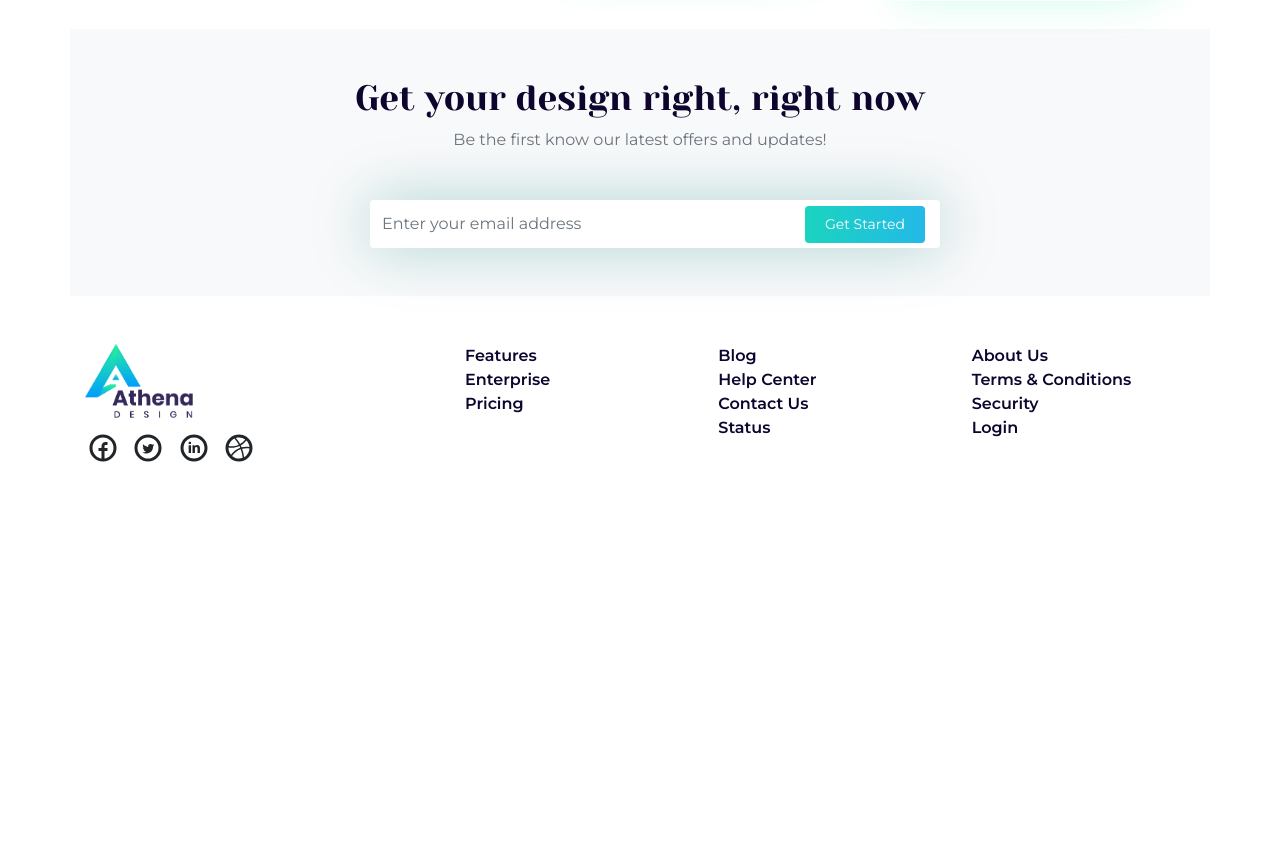
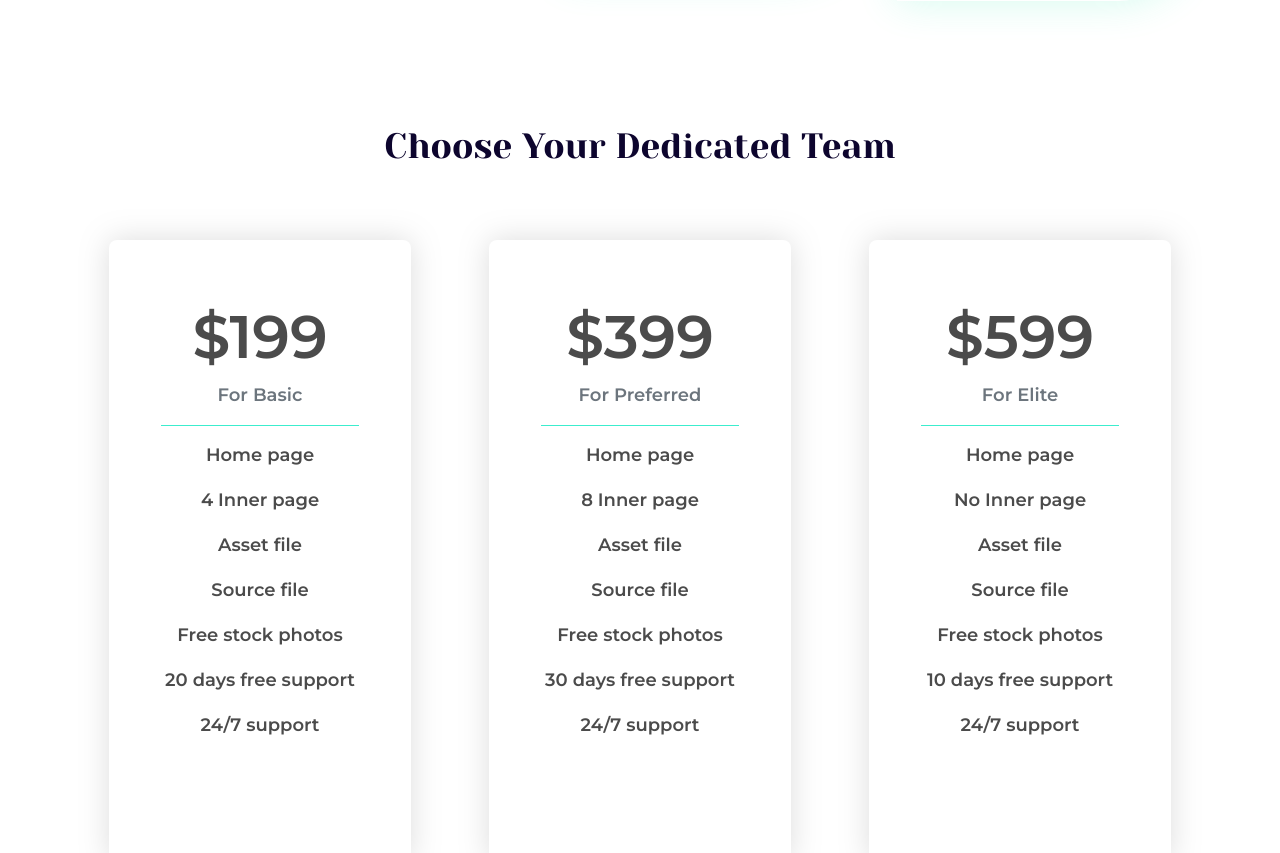
Before and after one commit to smswajan/athena-design, a React (Create React App) app: page / in a window 1280 px wide. Shown: the part 2354-3207 px from the top of the page. Before the commit the page ends 2874 px from the top, so only its background shows below. Built offline with nearby package versions, Linux system fonts and the light colour scheme.

Commit message:
Completed team section

```diff
--- a/src/Components/ChooseTeam/ChooseTeam.js
+++ b/src/Components/ChooseTeam/ChooseTeam.js
@@ -3,9 +3,60 @@ import "./styles.scss"
 
 const ChooseTeam = () => {
     return (
-        <div>
-
-        </div>
+        <>
+            <section className="py-5">
+                <h2 className="h2 my-5 text-center">Choose Your Dedicated Team</h2>
+                <div className="container">
+                    <div className="row">
+                        <div className="col-md-4">
+                            <div className="team-card text-center m-4 p-5">
+                                <span className="price-num">$199</span>
+                                <span className="desc text-secondary">For Basic</span>
+                                <hr />
+                                <p>Home page</p>
+                                <p>4 Inner page</p>
+                                <p>Asset file</p>
+                                <p>Source file</p>
+                                <p>Free stock photos</p>
+                                <p>20 days free support</p>
+                                <p>24/7 support</p>
+                                <a href="#" className="btn btn-info btn-custom">Order Now</a>
+                            </div>
+                        </div>
+                        <div className="col-md-4">
+                            <div className="team-card text-center m-4 p-5">
+                                <span className="price-num">$399</span>
+                                <span className="desc text-secondary">For Preferred</span>
+                                <hr />
+                                <p>Home page</p>
+                                <p>8 Inner page</p>
+                                <p>Asset file</p>
+                                <p>Source file</p>
+                                <p>Free stock photos</p>
+                                <p>30 days free support</p>
+                                <p>24/7 support</p>
+                                <a href="#" className="btn btn-info btn-custom">Order Now</a>
+                            </div>
+                        </div>
+                        <div className="col-md-4">
+                            <div className="team-card text-center m-4 p-5">
+                                <span className="price-num">$599</span>
+                                <span className="desc text-secondary">For Elite</span>
+                                <hr />
+                                <p>Home page</p>
+                                <p>No Inner page</p>
+                                <p>Asset file</p>
+                                <p>Source file</p>
+                                <p>Free stock photos</p>
+                                <p>10 days free support</p>
+                                <p>24/7 support</p>
+                                <a href="#" className="btn btn-info btn-custom">Order Now</a>
+                            </div>
+                        </div>
+                    </div>
+                </div>
+            </section>
+        </>
     );
 };
 
--- a/src/Components/ChooseTeam/styles.scss
+++ b/src/Components/ChooseTeam/styles.scss
@@ -0,0 +1,39 @@
+.team-card {
+    box-shadow: 0px 0px 30px rgba(128, 128, 128, 0.274);
+    border-radius: 8px;
+    border: 4px solid transparent;
+    transition: all 0.3s ease;
+    cursor: pointer;
+
+    span.price-num {
+        font-size: 60px;
+        font-weight: 600;
+        color: rgb(75, 75, 75);
+        display: block;
+    }
+    span.desc {
+        font-size: 18px;
+        font-weight: 600;
+        display: block;
+    }
+    hr {
+        border-top: 1px solid #3cedce;
+    }
+    p {
+        margin-bottom: 18px !important;
+        display: block;
+        font-size: 18px;
+        font-weight: 600;
+        color: rgb(75, 75, 75);
+    }
+    a {
+        visibility: hidden;
+    }
+}
+.team-card:hover {
+    box-shadow: none;
+    border: 4px solid #3cedce;
+    a {
+        visibility: visible;
+    }
+}
```
